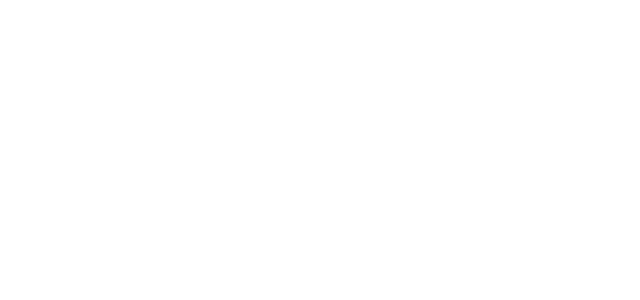
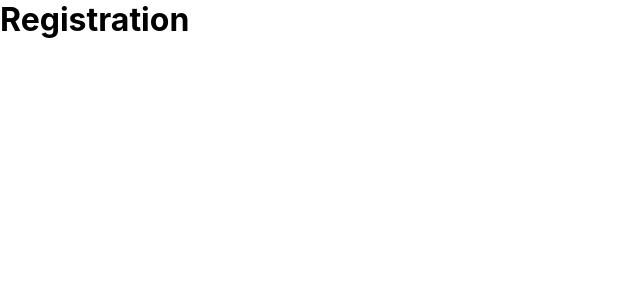
Before and after one commit to qoobatov/belgi.kg, a React (Create React App) app: page /register in a window 1280 px wide. Before the commit this address had no page. Shown: the top 300 px of the page, without its empty margins (0-640 px from the left). Built offline with nearby package versions, Linux system fonts and the light colour scheme.

Commit message:
added component registration

```diff
--- a/src/App.js
+++ b/src/App.js
@@ -5,6 +5,7 @@
 import TradeList from "./components/TradeList/TradeList";
 import NewOrder from "./components/NewOrder/NewOrder";
 import BayerServices from "./components/BayerServices/BayerServices";
+import Register from "./components/Register/Register";
 
 function App() {
   return (
@@ -17,6 +18,7 @@
             <Route path="/trade-list" element={<TradeList />} />
             <Route path="/new-order" element={<NewOrder />} />
             <Route path="/bayer-services" element={<BayerServices />} />
+            <Route path="/register" element={<Register />} />
           </Routes>
         </Router>
       </div>
--- a/src/components/Login/Login.css
+++ b/src/components/Login/Login.css
@@ -12,7 +12,7 @@
 }
 
 .login-content {
-  width: 330px;
+  width: 335px;
   max-height: 650px;
   padding: 10px 5px;
   box-shadow: 4px 4px 8px 0px rgba(34, 60, 80, 0.2);
@@ -45,7 +45,13 @@
   background-color: #1976d2;
   border-radius: 5px;
   padding: 0px 10px;
+  margin-bottom: 10px;
 }
+
+.login-registr {
+  display: flex;
+}
+
 .ant-form-item {
   margin-bottom: 0;
 }
@@ -61,6 +67,6 @@
   margin-bottom: 10px;
 }
 
-.ant-form .login-remember-me{
+.ant-form .login-remember-me {
   color: var(--tg-theme-text-color);
 }
--- a/src/components/Login/Login.js
+++ b/src/components/Login/Login.js
@@ -11,7 +11,7 @@
   const [cookies, setCookie, removeCookie] = useCookies(["remember"]);
 
   const onFinish = async (values) => {
-        navigation("/my-trades");
+    navigation("/my-trades");
 
     // try {
     //   const response = await axios.get(`http://localhost:1337/api/users`);
@@ -99,6 +99,10 @@
             </Button>
           </Form.Item>
         </Form>
+        <div className="login-registr">
+          <span>У вас ещё нет аккаунта?</span>
+          <a href="/register">Зарегистрироваться</a>
+        </div>
       </div>
     </div>
   );
--- /dev/null
+++ b/src/components/Register/Register.js
@@ -0,0 +1,14 @@
+import React from 'react'
+import "./Register.css"
+
+function Register() {
+  return (
+    <>
+    <div>
+        <h1>Registration</h1>
+    </div>
+    </>
+  )
+}
+
+export default Register
```
Also changed, not shown: src/components/Register/Register.css (added).
